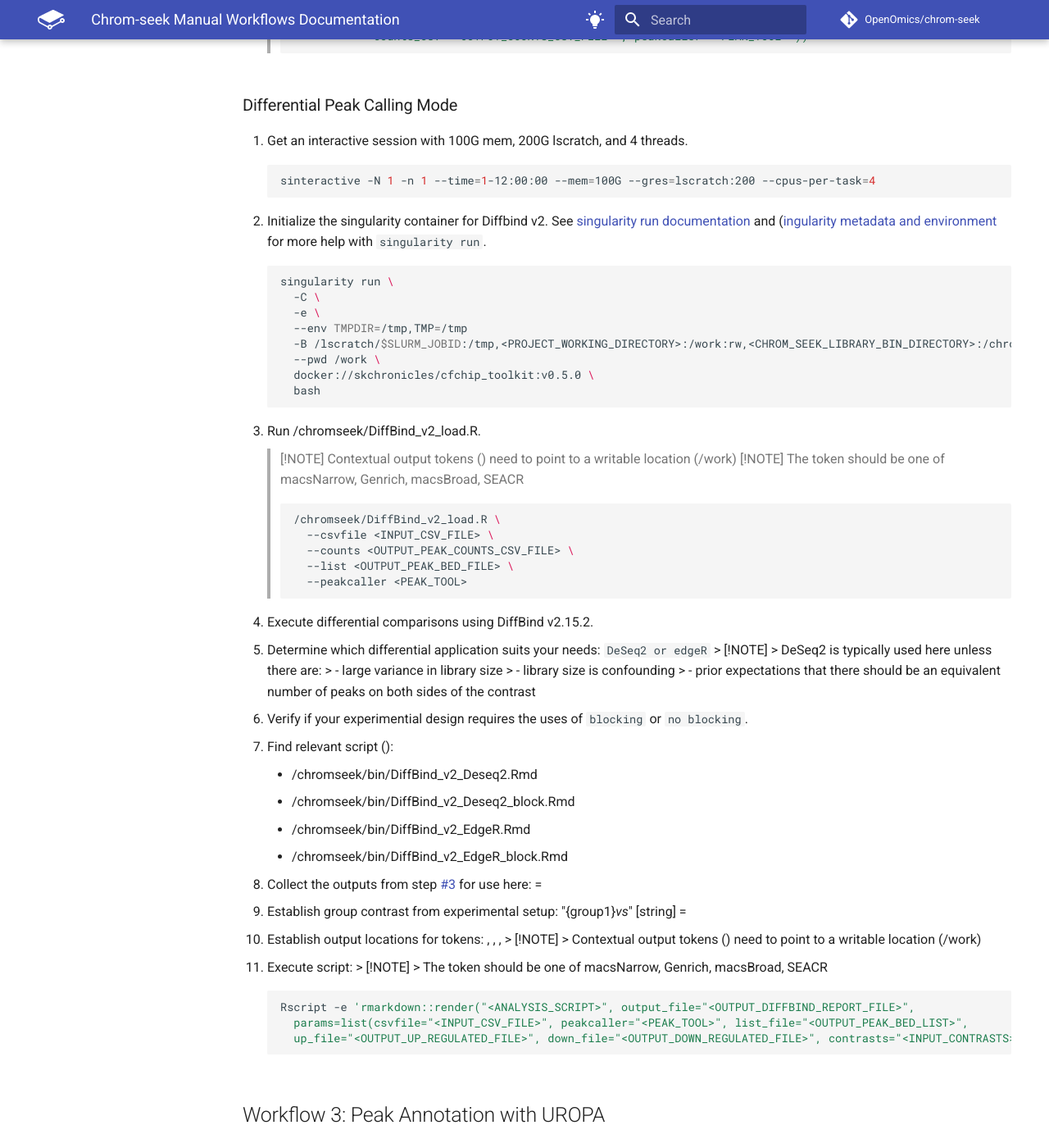
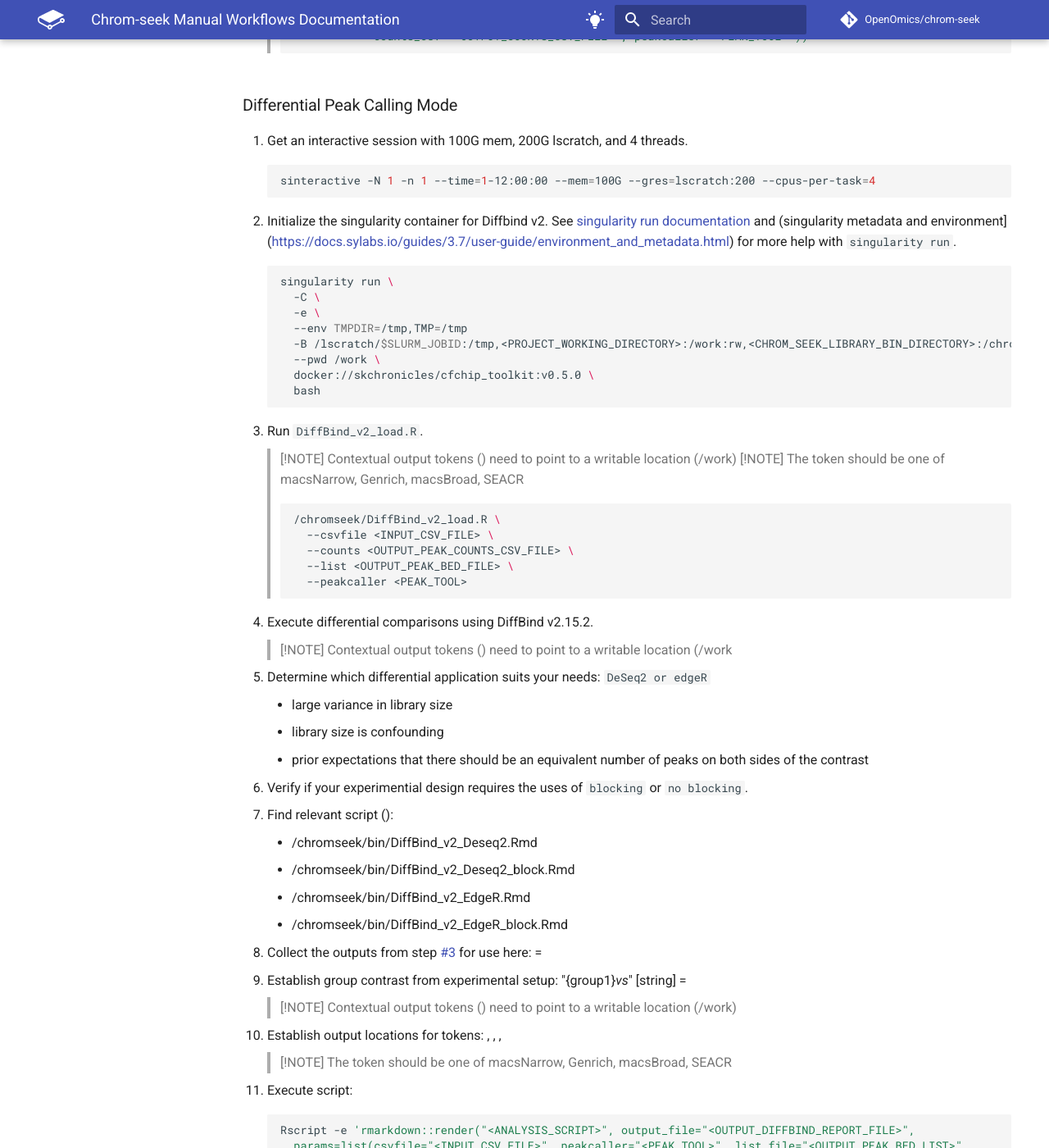
Before and after one commit to OpenOmics/chrom-seek, an MkDocs documentation site: the page built from docs/manual_workflows.md, in a window 1280 px wide and 1400 px high, scrolled down 2237 px. Shown: the whole window at 82% size. Built offline with MkDocs 1.6.1 and Material for MkDocs 9.7.7, drawn with Linux system fonts in a browser that asks for light colours; comment, search, counter and statistics services are not loaded; the version menu is left out; some of the changed text lies outside the part shown.

Commit message:
chore: note block clean up

````diff
--- a/docs/manual_workflows.md
+++ b/docs/manual_workflows.md
@@ -85,7 +85,7 @@ Perform either quality control analysis or differential binding analysis using D
   ```bash
   sinteractive -N 1 -n 1 --time=1-12:00:00 --mem=100G --gres=lscratch:200 --cpus-per-task=4
   ```
-2. Initialize the singularity container for Diffbind v2. See [singularity run documentation](https://docs.sylabs.io/guides/3.1/user-guide/cli/singularity_run.html) and ([ingularity metadata and environment](https://docs.sylabs.io/guides/3.7/user-guide/environment_and_metadata.html) for more help with `singularity run`.
+2. Initialize the singularity container for Diffbind v2. See [singularity run documentation](https://docs.sylabs.io/guides/3.1/user-guide/cli/singularity_run.html) and (singularity metadata and environment](https://docs.sylabs.io/guides/3.7/user-guide/environment_and_metadata.html) for more help with `singularity run`.
   ```bash
   singularity run \
     -C \
@@ -96,7 +96,7 @@ Perform either quality control analysis or differential binding analysis using D
     docker://skchronicles/cfchip_toolkit:v0.5.0 \
     bash
   ```
-3. Run /chromseek/DiffBind_v2_load.R.
+3. Run `DiffBind_v2_load.R`.
   > [!NOTE]
   > Contextual output tokens (<OUTPUT_*>) need to point to a writable location (/work)
   > [!NOTE]
@@ -110,26 +110,26 @@ Perform either quality control analysis or differential binding analysis using D
   ```
 
 4. Execute differential comparisons using DiffBind v2.15.2.
+  > [!NOTE]
+  > Contextual output tokens (<OUTPUT_*>) need to point to a writable location (/work
   1. Determine which differential application suits your needs: `DeSeq2 or edgeR`
-     > [!NOTE]
-     > DeSeq2 is typically used here unless there are:
-     > - large variance in library size
-     > - library size is confounding
-     > - prior expectations that there should be an equivalent number of peaks on both sides of the contrast
+     - large variance in library size
+     - library size is confounding
+     - prior expectations that there should be an equivalent number of peaks on both sides of the contrast
   2. Verify if your experimential design requires the uses of `blocking` or `no blocking`.
   3. Find relevant script (<ANALYSIS_SCRIPT>):
-    - /chromseek/bin/DiffBind_v2_Deseq2.Rmd
-    - /chromseek/bin/DiffBind_v2_Deseq2_block.Rmd
-    - /chromseek/bin/DiffBind_v2_EdgeR.Rmd
-    - /chromseek/bin/DiffBind_v2_EdgeR_block.Rmd
+     - /chromseek/bin/DiffBind_v2_Deseq2.Rmd
+     - /chromseek/bin/DiffBind_v2_Deseq2_block.Rmd
+     - /chromseek/bin/DiffBind_v2_EdgeR.Rmd
+     - /chromseek/bin/DiffBind_v2_EdgeR_block.Rmd
   4. Collect the outputs from step #3 for use here: <OUTPUT_PEAK_COUNTS_CSV_FILE> = <INPUT_PEAK_COUNTS_CSV_FILE>
   5. Establish group contrast from experimental setup: "{group1}_vs_{group2}" [string] = <INPUT_CONTRASTS>
+  > [!NOTE]
+  > Contextual output tokens (<OUTPUT_*>) need to point to a writable location (/work)
   6. Establish output locations for tokens: <OUTPUT_DIFFBIND_REPORT_FILE>, <OUTPUT_UP_REGULATED_FILE>, <OUTPUT_DOWN_REGULATED_FILE>, <OUTPUT_PEAK_BED_LIST>
-     > [!NOTE]
-     > Contextual output tokens (<OUTPUT_*>) need to point to a writable location (/work)
+  > [!NOTE]
+  > The <PEAK_TOOL> token should be one of macsNarrow, Genrich, macsBroad, SEACR
   7. Execute script:
-     > [!NOTE]
-     > The <PEAK_TOOL> token should be one of macsNarrow, Genrich, macsBroad, SEACR
     ```bash
     Rscript -e 'rmarkdown::render("<ANALYSIS_SCRIPT>", output_file="<OUTPUT_DIFFBIND_REPORT_FILE>",
       params=list(csvfile="<INPUT_CSV_FILE>", peakcaller="<PEAK_TOOL>", list_file="<OUTPUT_PEAK_BED_LIST>",
````
Also changed, not shown: other parts of docs/manual_workflows.md (+1 -1 lines).
